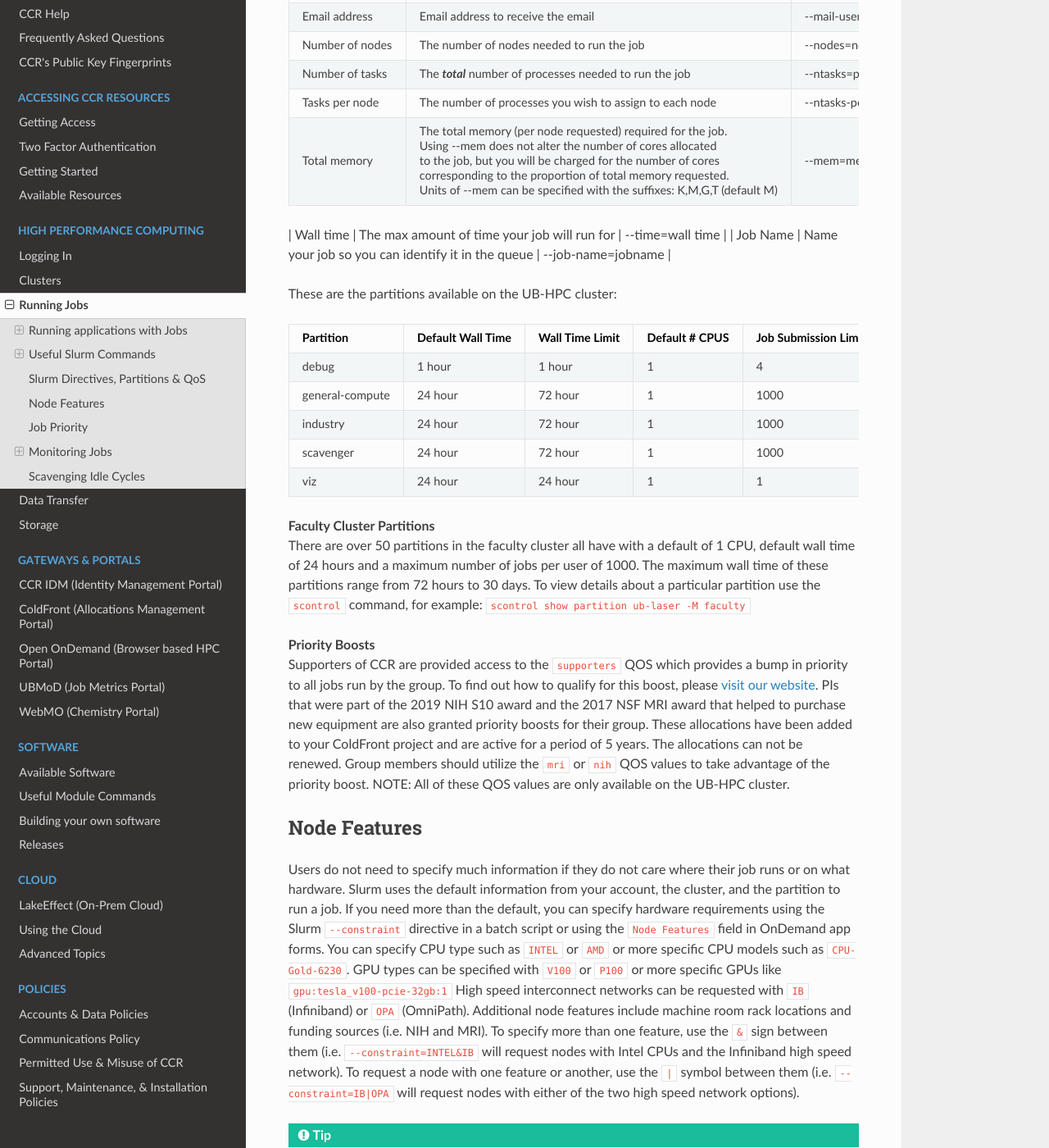
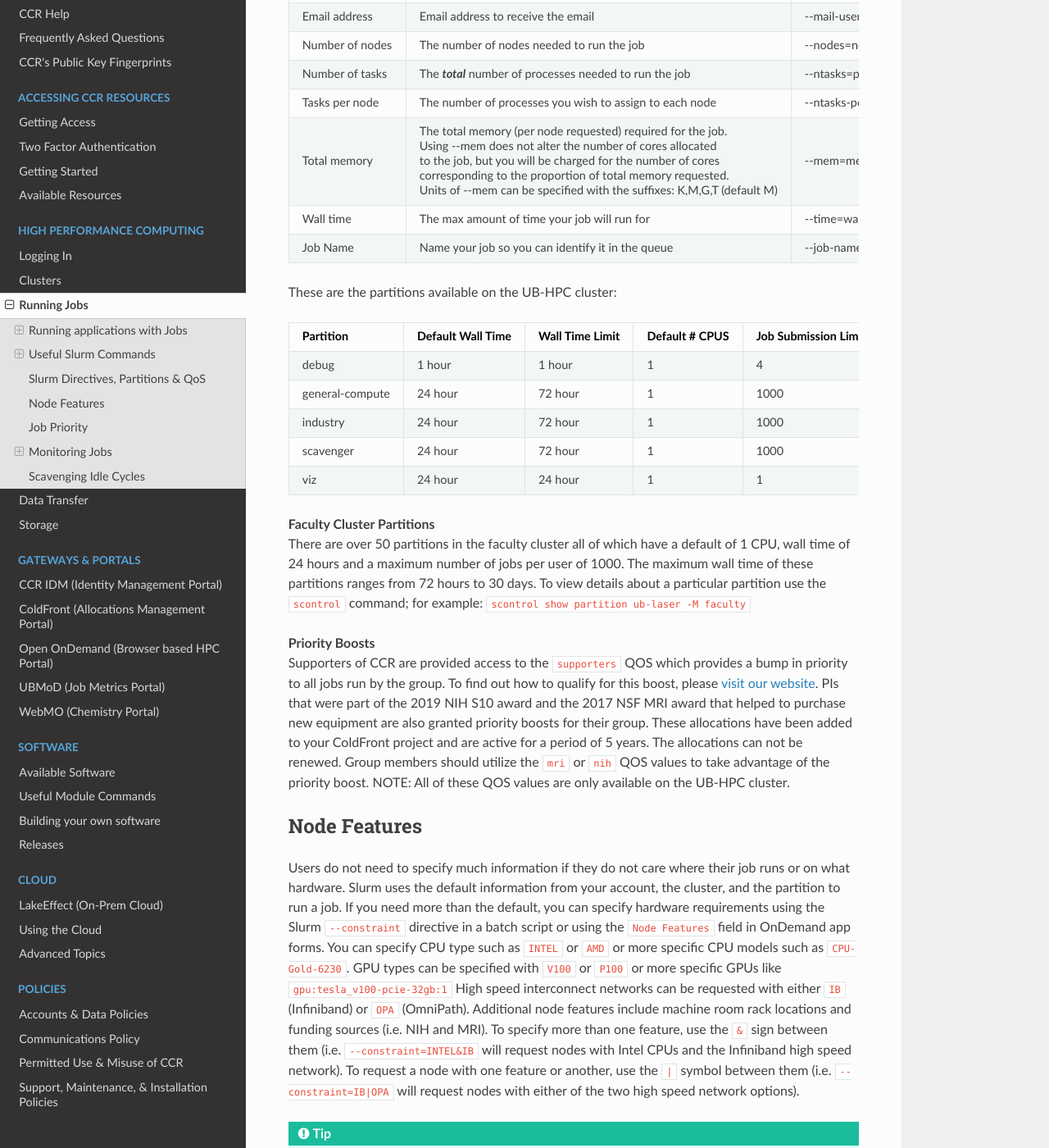
Before and after one commit to ubccr/ccrdocs, an MkDocs documentation site: the page built from pages/hpc/jobs.md, in a window 1280 px wide and 1400 px high, scrolled down 5905 px. Shown: the whole window at 82% size. Built offline with MkDocs 1.6.1, drawn with Linux system fonts in a browser that asks for light colours; nearby versions of some CDN libraries; some of the changed text lies outside the part shown.

Commit message:
fixes as recommended

```diff
--- a/pages/hpc/jobs.md
+++ b/pages/hpc/jobs.md
@@ -242,7 +242,6 @@ Slurm allows the use of flags to specify resources needed for a job. Below is a
 | Number of tasks    | The ***total*** number of processes needed to run the job | --ntasks=processes   |
 | Tasks per node     | The number of processes you wish to assign to each node | --ntasks-per-node=processes |
 | Total memory       | The total memory (per node requested) required for the job. <br> Using --mem does not alter the number of cores allocated <br> to the job, but you will be charged for the number of cores <br> corresponding to the proportion of total memory requested. <br> Units of --mem can be specified with the suffixes: K,M,G,T (default M)| --mem=memory |
-
 | Wall time          | The max amount of time your job will run for        | --time=wall time           |
 | Job Name           | Name your job so you can identify it in the queue   | --job-name=jobname         |
 
@@ -257,17 +256,17 @@ These are the partitions available on the UB-HPC cluster:
 | viz     | 24 hour            | 24 hour          | 1              |   1        |
 
 **Faculty Cluster Partitions**
-There are over 50 partitions in the faculty cluster all have with a default of 1 CPU, default wall time of 24 hours and a maximum number of jobs per user of 1000.  The maximum wall time of these partitions range from 72 hours to 30 days.  To view details about a particular partition use the `scontrol` command, for example:  `scontrol show partition ub-laser -M faculty`
+There are over 50 partitions in the faculty cluster all of which have a default of 1 CPU, wall time of 24 hours and a maximum number of jobs per user of 1000.  The maximum wall time of these partitions ranges from 72 hours to 30 days.  To view details about a particular partition use the `scontrol` command; for example:  `scontrol show partition ub-laser -M faculty`
 
 **Priority Boosts**
 Supporters of CCR are provided access to the `supporters` QOS which provides a bump in priority to all jobs run by the group.  To find out how to qualify for this boost, please [visit our website](https://www.buffalo.edu/ccr/support/ccr-help/accounts.html#boost).  PIs that were part of the 2019 NIH S10 award and the 2017 NSF MRI award that helped to purchase new equipment are also granted priority boosts for their group.  These allocations have been added to your ColdFront project and are active for a period of 5 years.  The allocations can not be renewed.  Group members should utilize the `mri` or `nih` QOS values to take advantage of the priority boost.  NOTE:  All of these QOS values are only available on the UB-HPC cluster.
 
 ## Node Features
 
-Users do not need to specify much information if they do not care where their job runs or on what hardware.  Slurm uses the default information from your account, the cluster, and the partition to run a job.  If you need more than the default, you can specify hardware requirements using the Slurm `--constraint` directive in a batch script or using the `Node Features` field in OnDemand app forms.  You can specify CPU type such as `INTEL` or `AMD` or more specific CPU models such as `CPU-Gold-6230`.  GPU types can be specified with `V100` or `P100` or more specific GPUs like `gpu:tesla_v100-pcie-32gb:1`  High speed interconnect networks can be requested with `IB` (Infiniband) or `OPA` (OmniPath).  Additional node features include machine room rack locations and funding sources (i.e. NIH and MRI).  To specify more than one feature, use the `&` sign between them (i.e. `--constraint=INTEL&IB` will request nodes with Intel CPUs and the Infiniband high speed network).  To request a node with one feature or another, use the `|` symbol between them (i.e. `--constraint=IB|OPA` will request nodes with either of the two high speed network options).
+Users do not need to specify much information if they do not care where their job runs or on what hardware.  Slurm uses the default information from your account, the cluster, and the partition to run a job.  If you need more than the default, you can specify hardware requirements using the Slurm `--constraint` directive in a batch script or using the `Node Features` field in OnDemand app forms.  You can specify CPU type such as `INTEL` or `AMD` or more specific CPU models such as `CPU-Gold-6230`.  GPU types can be specified with `V100` or `P100` or more specific GPUs like `gpu:tesla_v100-pcie-32gb:1`  High speed interconnect networks can be requested with either `IB` (Infiniband) or `OPA` (OmniPath).  Additional node features include machine room rack locations and funding sources (i.e. NIH and MRI).  To specify more than one feature, use the `&` sign between them (i.e. `--constraint=INTEL&IB` will request nodes with Intel CPUs and the Infiniband high speed network).  To request a node with one feature or another, use the `|` symbol between them (i.e. `--constraint=IB|OPA` will request nodes with either of the two high speed network options).
 
 !!! Tip
-    The less you specify, the sooner your job is likely to run because it will run on the first available node.
+    The less you specify, the sooner your job is likely to run because you are not narrowing your pool of compute nodes to run on with specific criteria.
 
 The best way to see all the Slurm features offered and what is currently available, is by running the `snodes` command in the terminal on one of the cluster login servers.
 
```
